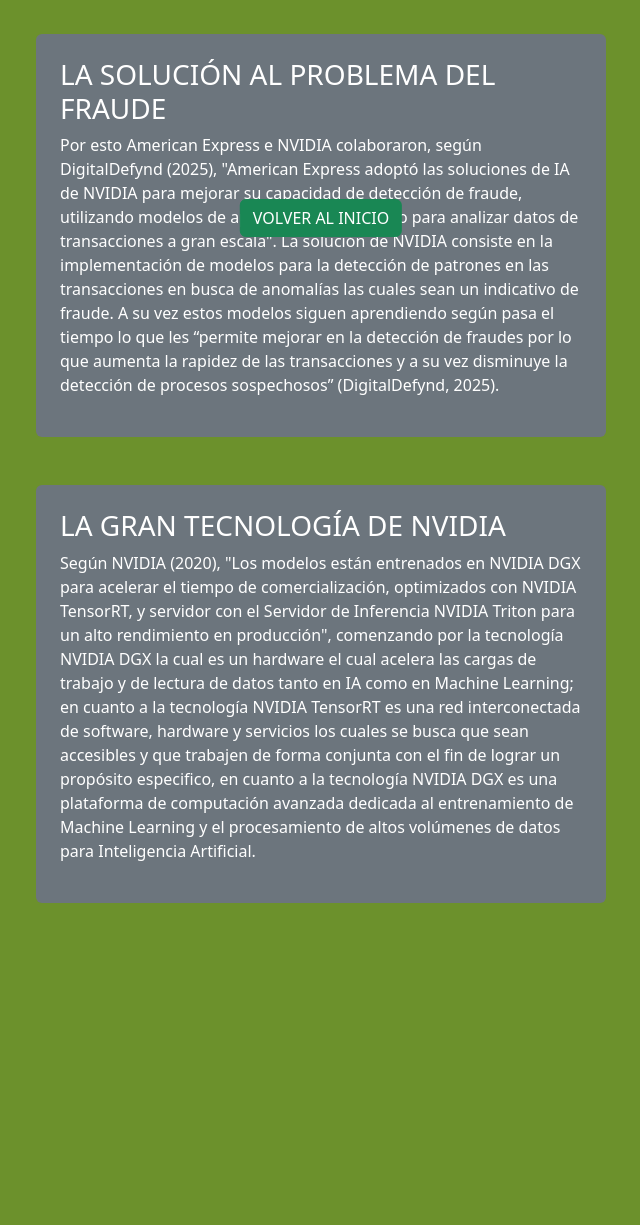
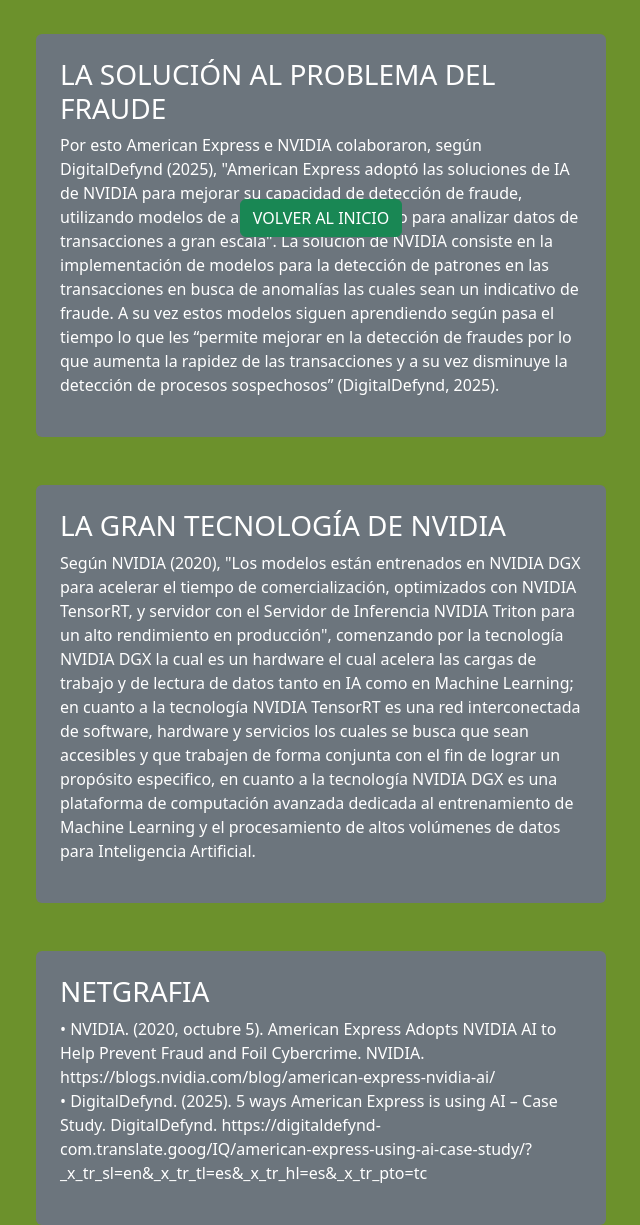
Before and after one commit to SantiagoTorresGonzalez/MachineLearning601N, a Flask app: page /SegundoCaso in a window 1280 px wide. Shown: the part 547-1772 px from the top of the page, without its empty margins (319-959 px from the left). Before the commit the page ends 1450 px from the top, so only its background shows below. Run offline with Flask 3, Linux system fonts and the light colour scheme.

Commit message:
12:58 am, Se agregaron las netfragias de cada una de las investigaciones en su respectivo tema

```diff
--- a/A3_CasosUsoMLSupervisado/templates/SegundoC.html
+++ b/A3_CasosUsoMLSupervisado/templates/SegundoC.html
@@ -13,17 +13,17 @@
     <div class="container mt-10 px-0 ">
 
     <div class="d-flex flex-row flex-wrap gap-5 justify-content-start">
-    <!-- Actividad 1 -->
+
     <div class="dropdown">
       <button class="btn btn-secondary dropdown-toggle" type="button" data-bs-toggle="dropdown" aria-expanded="false">
         CASOS DE ÉXITO MACHINE LEARNING SUPERVISADO
       </button>
 
       <ul class="dropdown-menu">
-        <li><a class="dropdown-item" href="/caso1">Caso uno</a></li>
+        <li><a class="dropdown-item" href="/PrimerCaso">Caso uno</a></li>
         <li><a class="dropdown-item" href="/SegundoCaso">Caso dos</a></li>
-        <li><a class="dropdown-item" href="/caso3">Caso tres</a></li>
-        <li><a class="dropdown-item" href="/caso4">Caso cuatro</a></li>
+        <li><a class="dropdown-item" href="/TercerCaso">Caso tres</a></li>
+        <li><a class="dropdown-item" href="/CuartoCaso">Caso cuatro</a></li>
       </ul>
 
       <div class="d-flex justify-content-center w50000 mt-5">
@@ -62,11 +62,19 @@
         </div>
       </div>
 
+      <div class="d-flex justify-content-center w50000 mt-5">
+        <div class="bg-secondary text-white p-4 rounded w-50 h-25">
+        <h3>NETGRAFIA</h3>
+        <p>
+            •	NVIDIA. (2020, octubre 5). American Express Adopts NVIDIA AI to Help Prevent Fraud and Foil Cybercrime. NVIDIA. https://blogs.nvidia.com/blog/american-express-nvidia-ai/<br>
+            •	DigitalDefynd. (2025). 5 ways American Express is using AI – Case Study. DigitalDefynd. https://digitaldefynd-com.translate.goog/IQ/american-express-using-ai-case-study/?_x_tr_sl=en&_x_tr_tl=es&_x_tr_hl=es&_x_tr_pto=tc
+        </div>
+
     </div>
     <script src="https://cdn.jsdelivr.net/npm/bootstrap@5.3.8/dist/js/bootstrap.bundle.min.js"></script>
 <body>
     <div class="d-flex justify-content-center">
-    <a href="/" class="btn btn-success position-fixed bottom-0 start-50 translate-middle-x mb-3">VOLVER AL INICIO</a>
+    <a href="/" class="btn btn-success position-fixed bottom-0 mb-3">VOLVER AL INICIO</a>
   </div>
 </body>
 </html>
```
Also changed, not shown: A3_CasosUsoMLSupervisado/templates/CuartoCaso.html (+6 -1 lines), A3_CasosUsoMLSupervisado/templates/PrimerCaso.html (+8 -2 lines), A3_CasosUsoMLSupervisado/templates/TercerCaso.html (+10 -1 lines), A3_CasosUsoMLSupervisado/templates/index.html (+10 -12 lines).
